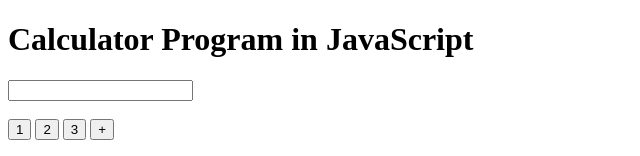
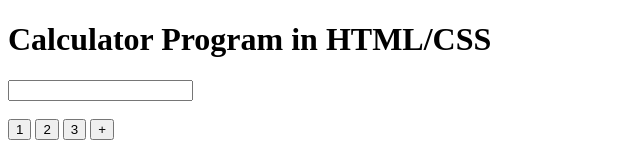
Before and after one commit to Joshua-Watson96/Calculator, a plain HTML site: page index.html in a window 1280 px wide. Shown: the top 156 px of the page, without its empty margins (0-640 px from the left). Drawn offline with Linux system fonts and the light colour scheme.

Commit message:
updated readme

```diff
--- a/index.html
+++ b/index.html
@@ -3,7 +3,7 @@
 <html>
 </head>
 <body>
-<h1> Calculator Program in JavaScript </h1>
+<h1> Calculator Program in HTML/CSS </h1>
 <div class= "formstyle">
 <form name = "form1">
 
```
